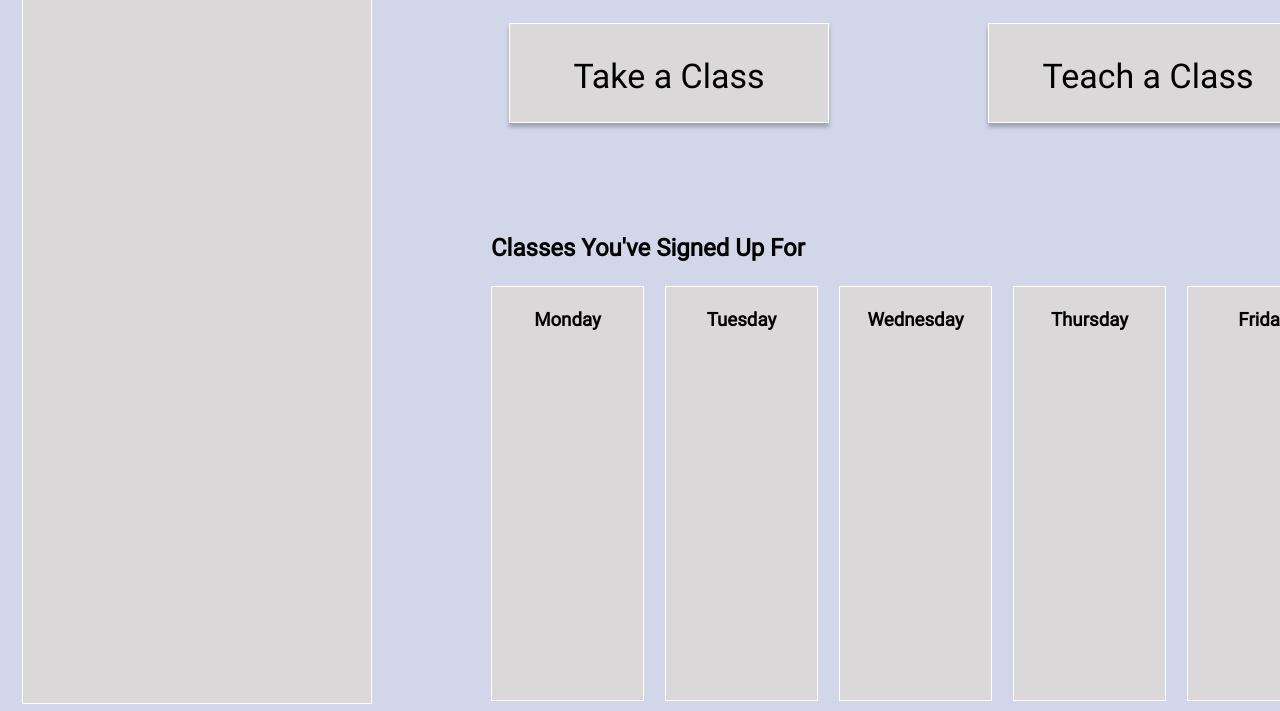
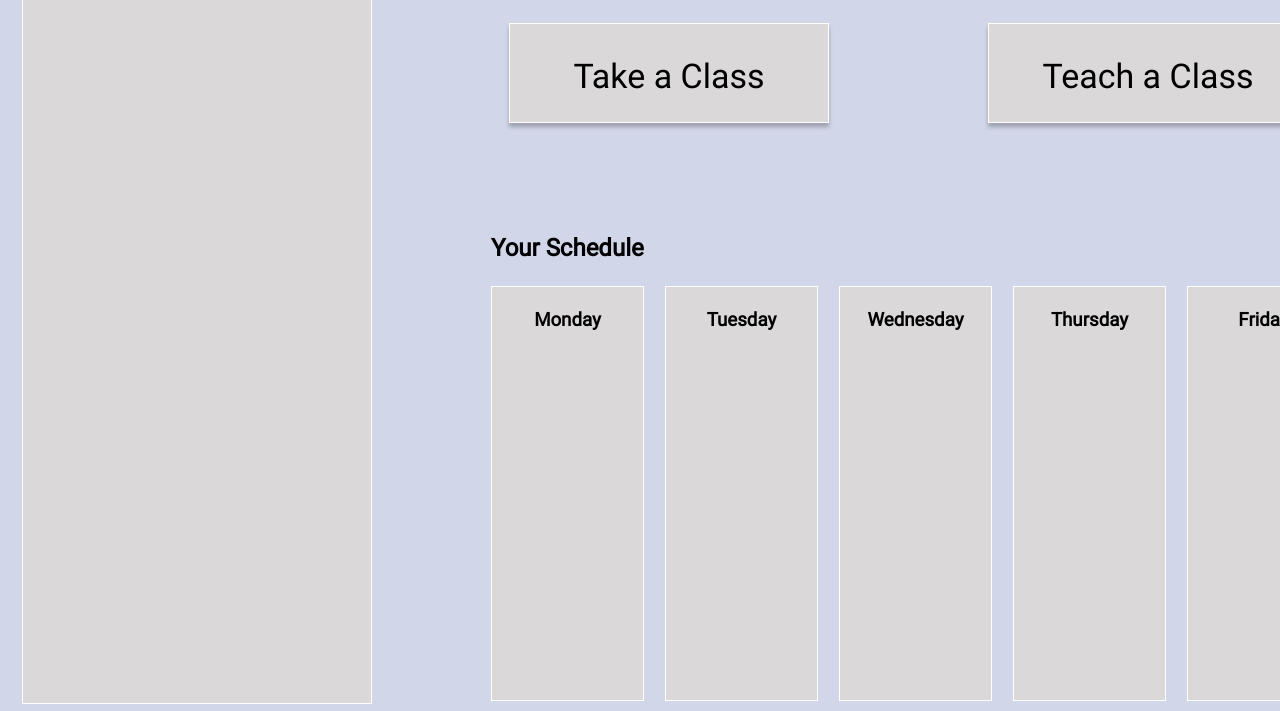
Before and after one commit to gstandley21/course-source, a plain HTML site: page index.html in a window 1280 px wide. Shown: the part 89-800 px from the top of the page. Drawn offline with Linux system fonts and the light colour scheme.

Commit message:
change wording to say your schedule

```diff
--- a/index.html
+++ b/index.html
@@ -23,7 +23,7 @@
         <h2>Friends</h2>
       </div>
       <div class="classes">
-        <h2>Classes You've Signed Up For</h2>
+        <h2>Your Schedule</h2>
       </div>
       <div class="monday">
         <h3>Monday</h3>
--- a/style.css
+++ b/style.css
@@ -1030,7 +1030,7 @@ body {
   color: black;
   align-content: center;
 }
-/* Fitness Info *
+/* Fitness Info */
 #fMaterials{
   position: absolute;
   top:500px;
```
